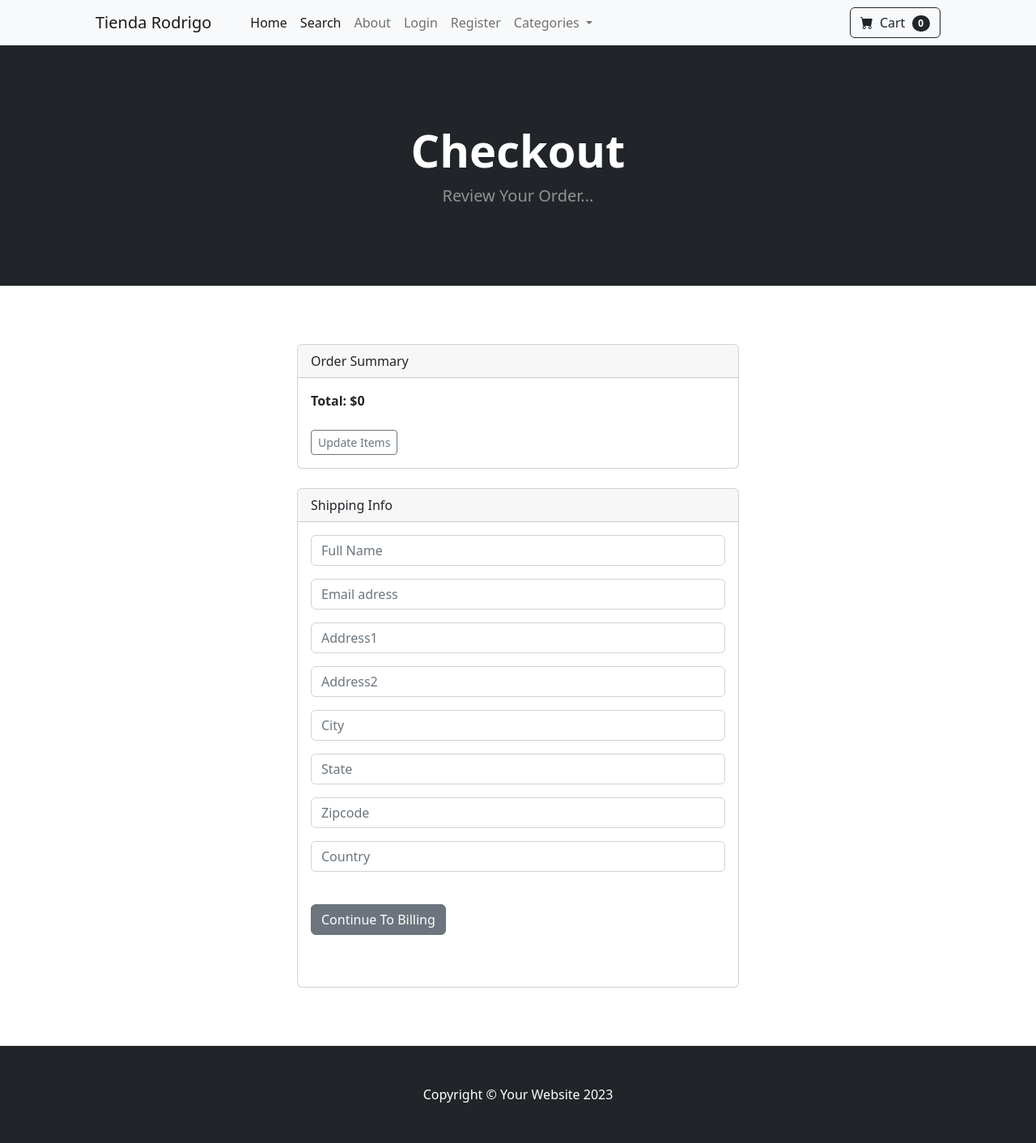
After one commit to Andromeda98/Django-Ecommerce, a Django app: page /payment/checkout in a window 1280 px wide. The commit adds this page. Shown: the whole page at 81% size. Run offline with Django 5.2, Linux system fonts and the light colour scheme; some libraries are stand-ins or nearby versions.

Commit message:
shipping and billing

```diff
--- a/ecom/payment/forms.py
+++ b/ecom/payment/forms.py
@@ -17,3 +17,17 @@ class ShippingForm(forms.ModelForm):
         model = ShippingAddress
         fields = ['shipping_full_name', 'shipping_email', 'shipping_address1', 'shipping_address2', 'shipping_city', 'shipping_state', 'shipping_zipcode', 'shipping_country']
         exclude = ['user']
+
+
+
+class PaymentForm(forms.Form):
+    card_name = forms.CharField(label="", widget=forms.TextInput(attrs={'class': 'form-control', 'placeholder': 'Name on card'}), required=True)
+    card_number = forms.CharField(label="", widget=forms.TextInput(attrs={'class': 'form-control', 'placeholder': 'Card Name'}), required=True)
+    card_exp_date = forms.CharField(label="", widget=forms.TextInput(attrs={'class': 'form-control', 'placeholder': 'Expiration Date'}), required=True)
+    card_cvv_number = forms.CharField(label="", widget=forms.TextInput(attrs={'class': 'form-control', 'placeholder': 'CVV Code'}), required=True)
+    card_address1 = forms.CharField(label="", widget=forms.TextInput(attrs={'class': 'form-control', 'placeholder': 'Billing Adress 1'}), required=True)
+    card_address2 = forms.CharField(label="", widget=forms.TextInput(attrs={'class': 'form-control', 'placeholder': 'Billing Adress 2'}), required=True)
+    card_city = forms.CharField(label="", widget=forms.TextInput(attrs={'class': 'form-control', 'placeholder': 'Billing City'}), required=True)
+    card_state = forms.CharField(label="", widget=forms.TextInput(attrs={'class': 'form-control', 'placeholder': 'Billing State'}), required=True)
+    card_zipcode = forms.CharField(label="", widget=forms.TextInput(attrs={'class': 'form-control', 'placeholder': 'Billing Zipcode'}), required=True)
+    card_country = forms.CharField(label="", widget=forms.TextInput(attrs={'class': 'form-control', 'placeholder': 'Billing Country'}), required=True)
--- a/ecom/payment/models.py
+++ b/ecom/payment/models.py
@@ -2,6 +2,8 @@
 from django.db import models
 from django.contrib.auth.models import User
 from store.models import Product
+from django.db.models.signals import post_save
+
 
 class ShippingAddress(models.Model):
     user = models.ForeignKey(User, on_delete=models.CASCADE, null=True, blank=True)
@@ -19,6 +21,17 @@ class ShippingAddress(models.Model):
 
     def __str__(self):
         return f"Shipping Address - {str(self.id)}"
+
+
+
+def create_shipping(sender, instance, created, **kwargs):
+    if created:
+        user_shipping = ShippingAddress(user=instance)
+        user_shipping.save()
+
+# Automate the profile thing
+post_save.connect(create_shipping, sender=User)
+
 
 
 class Order(models.Model):
--- /dev/null
+++ b/ecom/payment/templates/payment/checkout.html
@@ -0,0 +1,72 @@
+
+{% extends 'base.html' %}
+{% block content %}
+
+ <!-- Header -->
+    <header class="bg-dark py-5">
+        <div class="container px-4 px-lg-5 my-5">
+            <div class="text-center text-white">
+                <h1 class="display-4 fw-bolder">Checkout</h1>
+                <p class="lead fw-normal text-white-50 mb-0">Review Your Order...</p>
+            </div>
+        </div>
+    </header>
+
+    <br/>
+<div class="container my-5">
+    <div class="row">
+        <div class="col-md-6 offset-md-3">
+
+            <!-- Order Summary -->
+            <div class="card mb-4">
+                <div class="card-header">
+                    Order Summary
+                </div>
+                <div class="card-body">
+                    {% for product in cart_products %}
+                        {{ product.name }}:
+                        {% if product.is_sale %}
+                            ${{ product.sale_price }}
+                        {% else %}
+                            ${{ product.price }}
+                        {% endif %}
+                        <br/>
+                        <small>Quantity:
+                            {% for key, value in quantities.items %}
+                                {% if key == product.id|slugify %}
+                                    {{ value }}
+                                {% endif %}
+                            {% endfor %}
+                        </small>
+                        <br/><br/>
+                    {% endfor %}
+                    <strong>Total: ${{ totals }}</strong>
+                    <br/><br/>
+                    <a href="{% url 'cart_summary' %}" class="btn btn-sm btn-outline-secondary">Update Items</a>
+                </div>
+            </div>
+
+            <!-- Shipping Info -->
+            <div class="card mb-4">
+                <div class="card-header">
+                    Shipping Info
+                </div>
+                <div class="card-body">
+
+                <form method="POST" action="{% url 'billing_info' %}">
+                    {% csrf_token %}
+                    {{ shipping_form.as_p }}
+                    <br/>
+                    <button type="submit" class="btn btn-secondary">Continue To Billing</button>
+                </form>
+                <br/><br/>
+
+                </div>
+            </div>
+
+
+
+        </div>
+    </div>
+</div>
+{% endblock %}
--- a/ecom/payment/urls.py
+++ b/ecom/payment/urls.py
@@ -4,7 +4,8 @@ from . import views
 
 urlpatterns = [
     path('payment_success', views.payment_success, name='payment_success'),
-
-
+    path('checkout', views.checkout, name='checkout'),
+    path('billing_info', views.billing_info, name='billing_info'),
+    path('process_order', views.process_order, name='process_order'),
 
 ]
--- a/ecom/payment/views.py
+++ b/ecom/payment/views.py
@@ -1,5 +1,102 @@
 
-from django.shortcuts import render
+from django.shortcuts import render, redirect
+from cart.cart import Cart
+from payment.forms import ShippingForm, PaymentForm
+from payment.models import ShippingAddress
+from django.contrib import messages
+
+def process_order(request):
+    if request.POST:
+        # Get Billing Info from the last page
+        payment_form = PaymentForm(request.POST or None)
+
+        # Get Shipping Session Data
+        my_shipping = request.session.get('my_shipping')
+        print(my_shipping)
+
+        messages.success(request, "Order Placed!")
+        return redirect('home')
+    else:
+        messages.success(request, "Access Denied")
+        return redirect('home')
+
+
+def billing_info(request):
+    if request.POST:
+        # Get the cart
+        cart = Cart(request)
+        cart_products = cart.get_prods()
+        quantities = cart.get_quants()
+        totals = cart.cart_total()
+
+
+        # Create a session with Shipping Info
+        my_shipping = request.POST
+        request.session['my_shipping'] = my_shipping
+
+        # Check if user is logged in
+        if request.user.is_authenticated:
+            # Get the Billing Form
+            billing_form = PaymentForm()
+            return render(request, "payment/billing_info.html", {
+                "cart_products": cart_products,
+                "quantities": quantities,
+                "totals": totals,
+                "shipping_info": request.POST,
+                "billing_form": billing_form
+            })
+        else:
+            # Not logged in
+            billing_form = PaymentForm()
+            return render(request, "payment/billing_info.html", {
+                "cart_products": cart_products,
+                "quantities": quantities,
+                "totals": totals,
+                "shipping_info": request.POST,
+                "billing_form": billing_form
+            })
+
+        # Fallback (if needed)
+        shipping_form = request.POST
+        return render(request, "payment/billing_info.html", {
+            "cart_products": cart_products,
+            "quantities": quantities,
+            "totals": totals,
+            "shipping_form": shipping_form
+        })
+    else:
+        messages.success(request, "Access Denied")
+        return redirect('home')
+
+def checkout(request):
+    # Get the cart
+    cart = Cart(request)
+    cart_products = cart.get_prods()
+    quantities = cart.get_quants()
+    totals = cart.cart_total()
+
+    if request.user.is_authenticated:
+        # Checkout as logged in user
+        # Shipping User
+        shipping_user = ShippingAddress.objects.get(user_id=request.user.id)
+        # Shipping Form
+        shipping_form = ShippingForm(request.POST or None, instance=shipping_user)
+        return render(request, "payment/checkout.html", {
+            "cart_products": cart_products,
+            "quantities": quantities,
+            "totals": totals,
+            "shipping_form": shipping_form
+        })
+    else:
+        # Checkout as guest
+        shipping_form = ShippingForm(request.POST or None)
+        return render(request, "payment/checkout.html", {
+            "cart_products": cart_products,
+            "quantities": quantities,
+            "totals": totals,
+            "shipping_form": shipping_form
+        })
+
 
 def payment_success(request):
     return render(request, "payment/payment_success.html", {})
```
Also changed, not shown: ecom/cart/templates/cart_summary.html (+7 -2 lines), ecom/payment/templates/payment/billing_info.html (added, +101 -0 lines), ecom/payment/templates/payment/process_order.html (added, +101 -0 lines).
